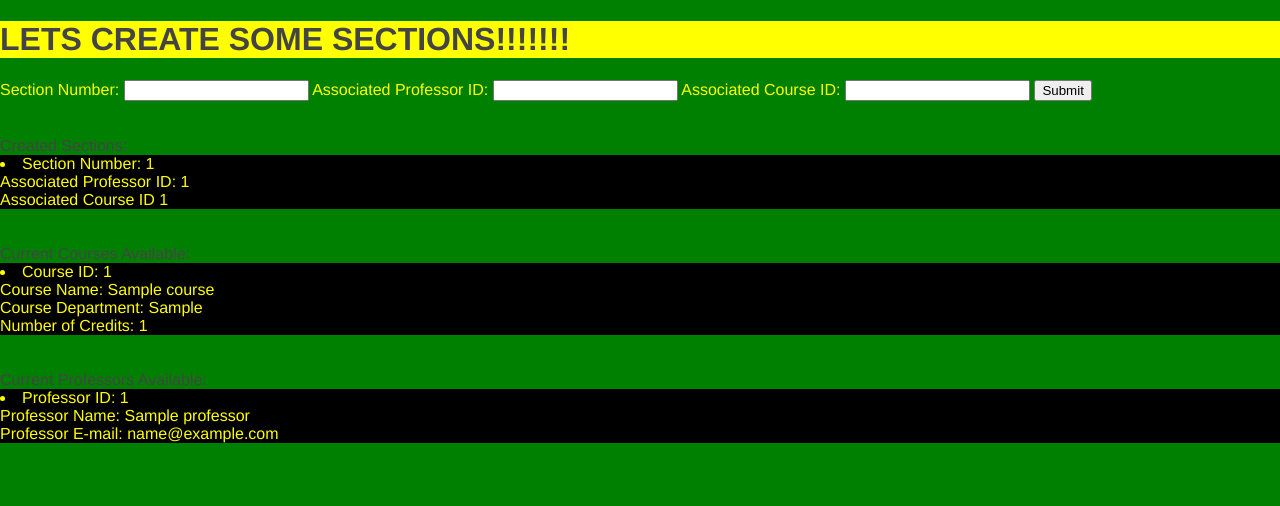
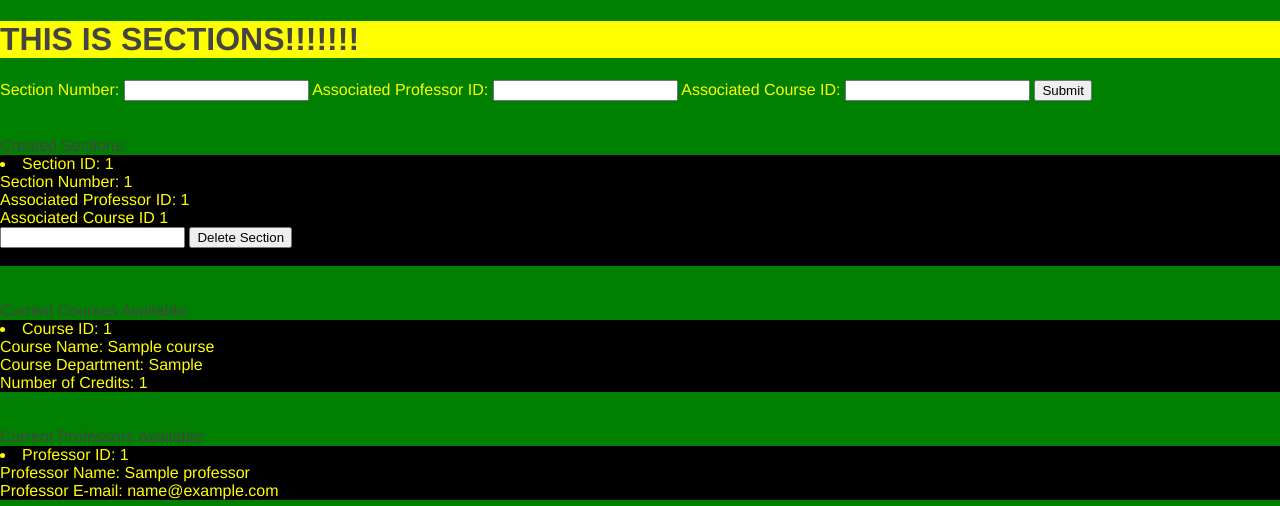
Before and after one commit to AlexWhitlatch/PythonFlaskAssignment, a Flask app: page /sections in a window 1280 px wide. Shown: the top 506 px of the page. Run offline with Flask 2, Linux system fonts and the light colour scheme; tables that the repository leaves empty hold one stand-in row (values such as "Sample post").

Commit message:
Added Deletion Methods

```diff
--- a/app.py
+++ b/app.py
@@ -65,6 +65,13 @@ def post_professor():
 	db.session.commit()
 	return redirect(url_for('professors'))
 
+@app.route('/delete_professor', methods = ['GET', 'POST'])
+def delete_professor():
+	professor = Professor.query.get(request.form['id'])
+	db.session.delete(professor)
+	db.session.commit()
+	return redirect(url_for('professors'))
+
 
 @app.route('/courses')
 def courses():
@@ -75,6 +82,13 @@ def courses():
 def post_course():
 	course = Course(request.form['courseName'], request.form['department'],request.form['creditHours'])
 	db.session.add(course)
+	db.session.commit()
+	return redirect(url_for('courses'))
+
+@app.route('/delete_course', methods = ['GET', 'POST'])
+def delete_course():
+	course = Course.query.get(request.form['id'])
+	db.session.delete(course)
 	db.session.commit()
 	return redirect(url_for('courses'))
 
@@ -93,5 +107,11 @@ def post_section():
 	db.session.commit()
 	return redirect(url_for('sections'))
 
+@app.route('/delete_section', methods = ['GET', 'POST'])
+def delete_section():
+	section = Section.query.get(request.form['id'])
+	db.session.delete(section)
+	db.session.commit()
+	return redirect(url_for('sections'))
 if __name__ == "__main__":
 	app.run()
--- a/templates/add_section.html
+++ b/templates/add_section.html
@@ -6,7 +6,7 @@
 	<meta charset="utf-8" />
 </head>
 <body>
-<h1> LETS CREATE SOME SECTIONS!!!!!!! </h1>
+<h1>THIS IS SECTIONS!!!!!!! </h1>
 
 	<form method="post" action="/post_section">
 		<label>Section Number:</label>
@@ -22,7 +22,13 @@
 
 	Created Sections:
 	{% for section in section %}
-		<li>Section Number: {{section.sectionNumber}}</br> Associated Professor ID: {{section.professor_id}} </br> Associated Course ID {{section.course_id}}</br></li></br>
+		<li>Section ID: {{section.id}} </br> Section Number: {{section.sectionNumber}}</br> Associated Professor ID: {{section.professor_id}} </br> Associated Course ID {{section.course_id}}</br>
+		<form method="post" action="/delete_section">
+		<input id="id" name = "id" type="integer" />
+		<input type="submit" value="Delete Section"/>
+		</form>
+		</br>
+		</li></br>
 	{% endfor %}
 	</br>
 
```
Also changed, not shown: templates/add_course.html (+7 -2 lines), templates/add_professor.html (+7 -2 lines).
